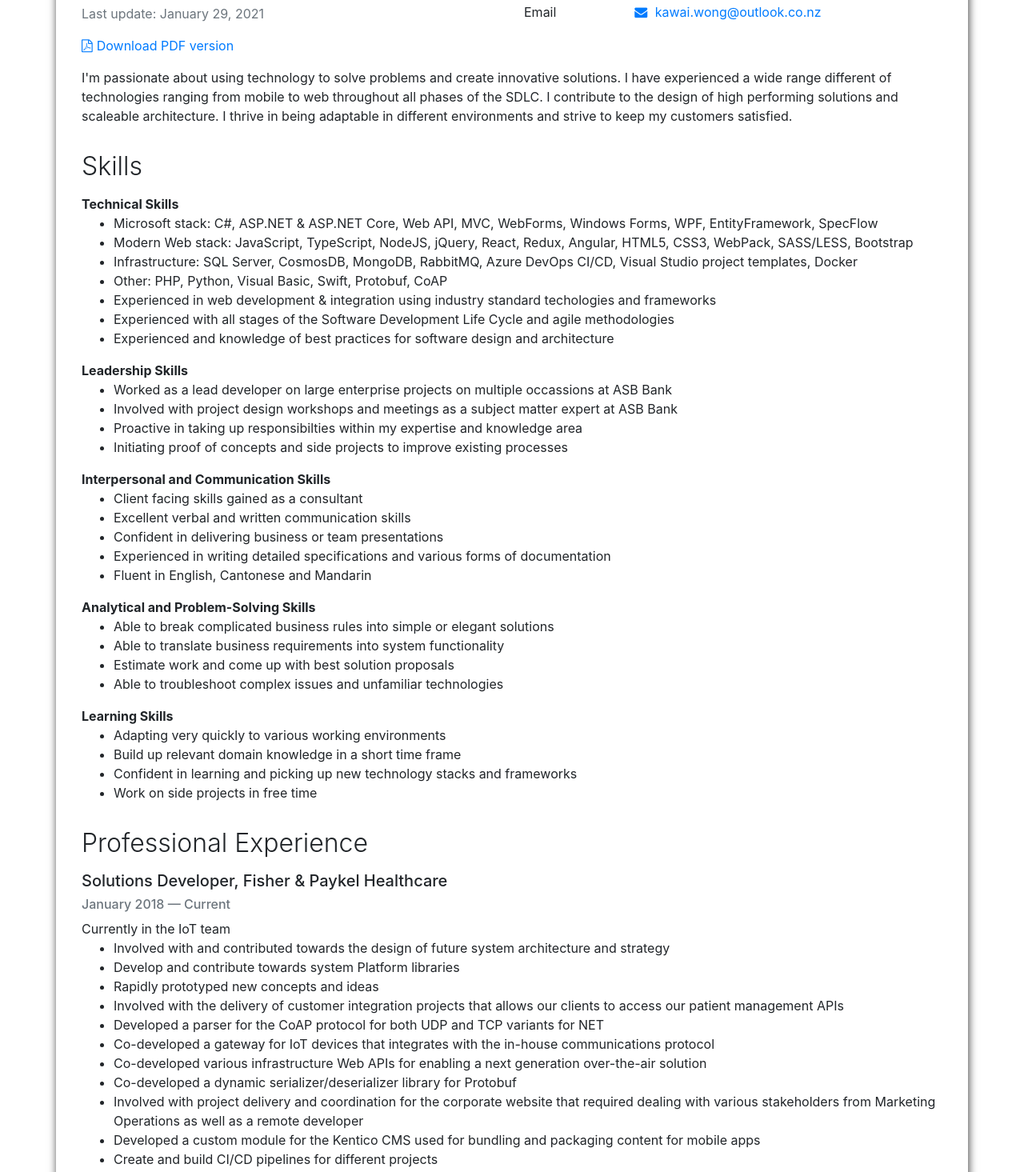
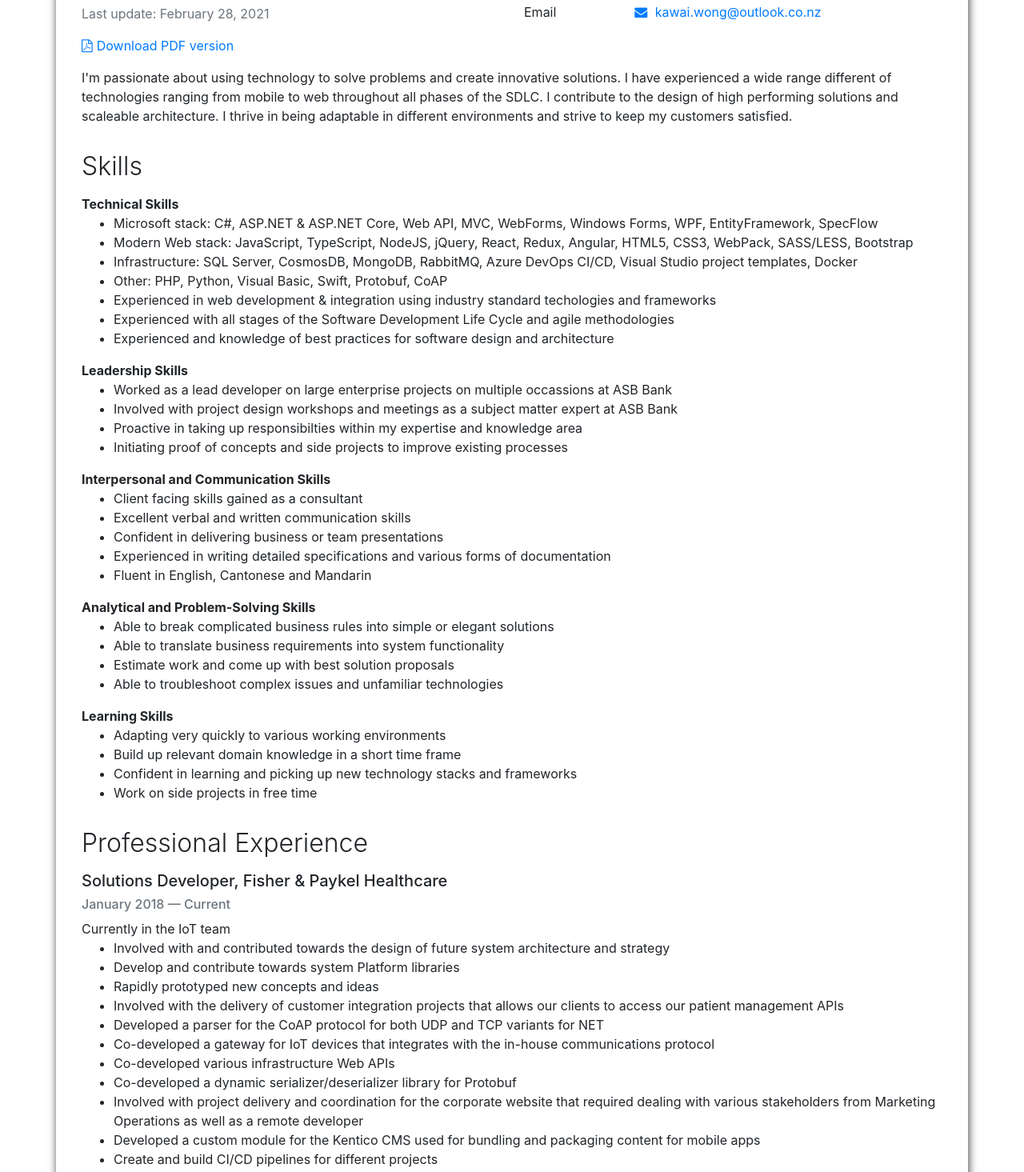
Before and after one commit to fancycoconut/cv, a plain HTML site: page index.html in a window 1280 px wide. Shown: the part 135-1600 px from the top of the page at 80% size. Drawn offline with nearby package versions, Linux system fonts and the light colour scheme.

Commit message:
Deploying to gh-pages from  @ 763bf6bbd97714b49ad3f5e210bda98fc9200e21 🚀

```diff
--- a/index.html
+++ b/index.html
@@ -16,7 +16,7 @@
         <h1>Kawai Wong</h1>
         <h3>Full Stack Developer</h3>
           <p>
-            <time datetime="" class="text-muted">Last update: January 29, 2021</time>
+            <time datetime="" class="text-muted">Last update: February 28, 2021</time>
           </p>
           <p>
             <span class="screen"><a href="kawai-wong.full-stack-developer.pdf"><i class="fa fa-file-pdf-o" aria-hidden="true"></i>Download PDF version</a></span>
@@ -119,7 +119,7 @@
             <li>Involved with the delivery of customer integration projects that allows our clients to access our patient management APIs</li>
             <li>Developed a parser for the CoAP protocol for both UDP and TCP variants for NET</li>
             <li>Co-developed a gateway for IoT devices that integrates with the in-house communications protocol</li>
-            <li>Co-developed various infrastructure Web APIs for enabling a next generation over-the-air solution</li>
+            <li>Co-developed various infrastructure Web APIs</li>
             <li>Co-developed a dynamic serializer/deserializer library for Protobuf</li>
             <li>Involved with project delivery and coordination for the corporate website that required dealing with various stakeholders from Marketing Operations as well as a remote developer</li>
             <li>Developed a custom module for the Kentico CMS used for bundling and packaging content for mobile apps</li>
```
Also changed, not shown: 1 other file.
